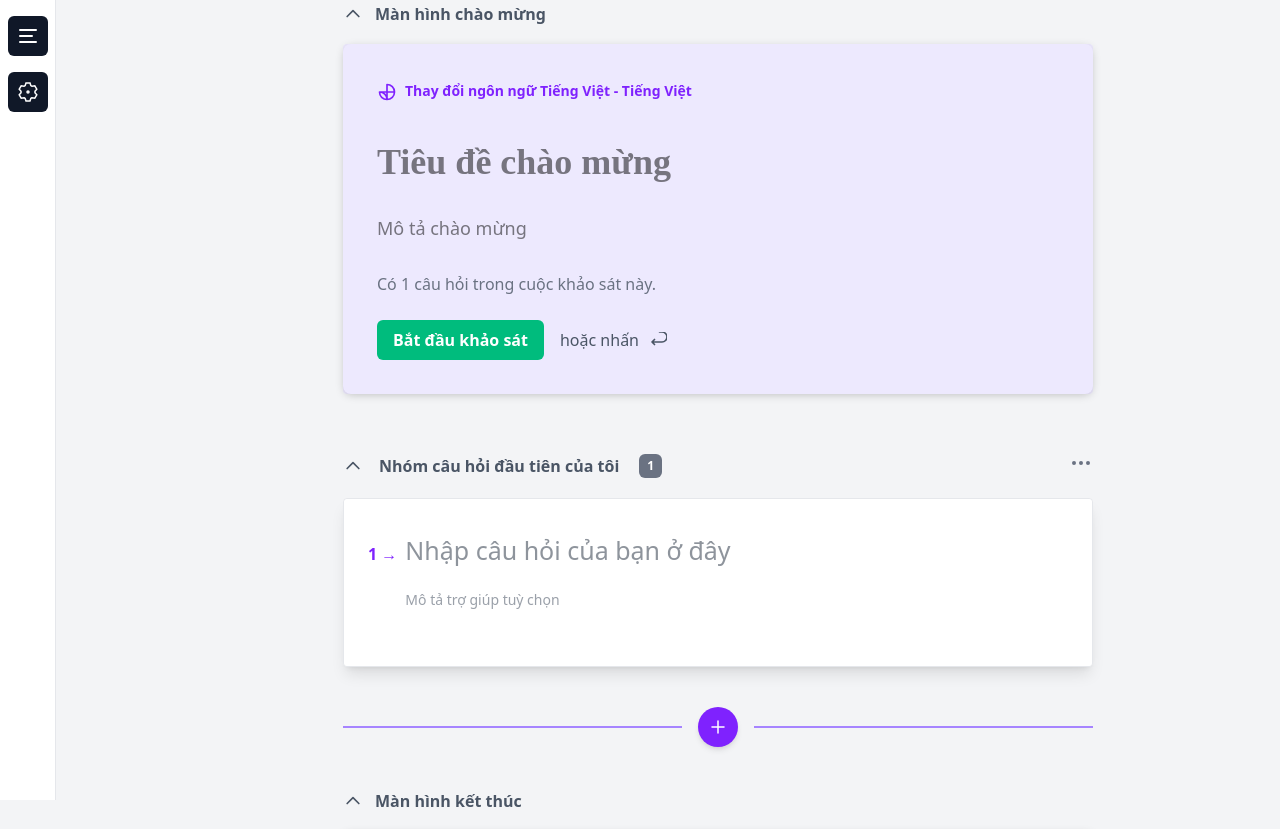
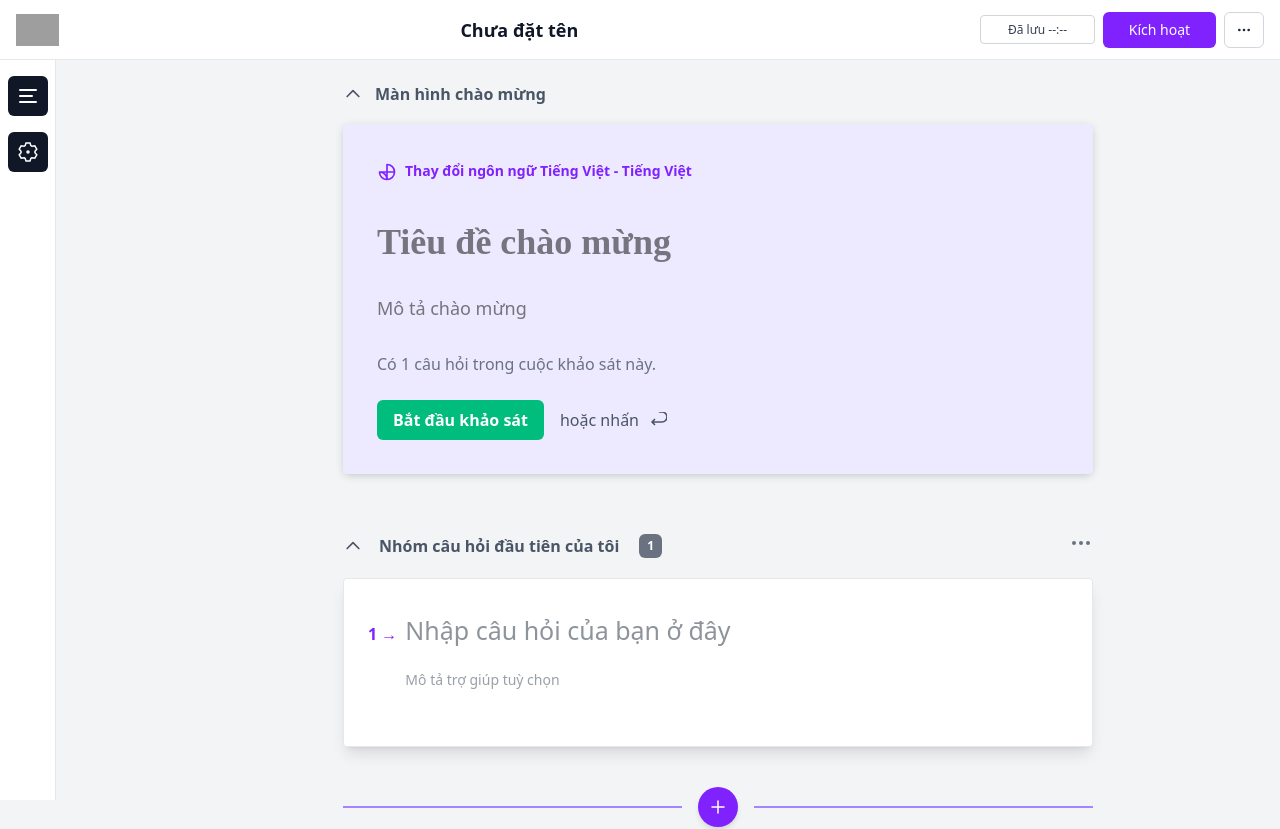
Before and after one commit to TrshCan/CDWeb_NhomH_DoAnWebEL, a React (Vite) app in the folder fe/: page / in a window 1280 px wide. Shown: the top 829 px of the page. Built offline with nearby package versions, Linux system fonts and the light colour scheme; grey boxes are pictures that could not be loaded; the HTML template or start-up script is replaced by a standard one.

Commit message:
Add headerbar

```diff
--- a/fe/src/App.jsx
+++ b/fe/src/App.jsx
@@ -12,6 +12,7 @@ import GeneralSettingsForm from "./components/GeneralSettingsForm";
 import PublishAccessForm from "./components/PublishAccessForm";
 
 import WelcomeSettingsPanel from "./components/WelcomeSettingsPanel";
+import HeaderBar from "./components/HeaderBar";
 
 import { Toaster, toast } from "react-hot-toast";
 
@@ -51,20 +52,45 @@ export default function App() {
     showXQuestions: true,
   });
 
+  // Log “Đã lưu lúc …” trên Header
+  const [savedAt, setSavedAt] = useState(null);
+  const handleGeneralChange = (v) => {
+    setGeneralSettings(v);
+    setSavedAt(new Date());
+  };
+  const handlePublishChange = (v) => {
+    setPublishSettings(v);
+    setSavedAt(new Date());
+  };
+
+  // Rộng khu giữa: 750 bình thường, 900 khi mở “Cài đặt”
   const centerWidth = openPanel === "settings" ? "900px" : "750px";
 
+  const [prevRightPanel, setPrevRightPanel] = useState(null);
+
   const handleOpenPanel = (panel) => {
+    // Nếu mở settings => lưu panel phải hiện tại và ẩn nó tạm thời
+    if (panel === "settings") {
+      if (rightPanel) setPrevRightPanel(rightPanel); // ✅ nhớ lại panel đang mở
+      setRightPanel(null); // ẩn tạm
+      setSettingsTab("general");
+    }
+
+    // Nếu rời khỏi settings => khôi phục panel phải trước đó
+    if (openPanel === "settings" && panel !== "settings") {
+      if (prevRightPanel) {
+        setRightPanel(prevRightPanel); // ✅ bật lại panel cũ (vd: welcome)
+        setPrevRightPanel(null);
+      }
+    }
+
     setOpenPanel(panel);
-    if (panel === "settings") setSettingsTab("general");
   };
 
   const handleSetSection = (sectionId) => {
     setActiveSection(sectionId);
-
     // Khi chọn Welcome -> mở panel phải
-    if (sectionId === "welcome") {
-      setRightPanel("welcome");
-    }
+    if (sectionId === "welcome") setRightPanel("welcome");
 
     requestAnimationFrame(() => {
       const el = document.getElementById(sectionId);
@@ -152,7 +178,7 @@ export default function App() {
     if (!openPanel) return null;
     return (
       <div
-        className="fixed inset-y-0 left-[55px] w-72 z-40"
+        className="fixed top-[60px] left-[55px] h-[calc(100vh-60px)] w-72 z-40"
         onClick={(e) => e.stopPropagation()}
       >
         <div className="h-full flex flex-col bg-white border-r border-gray-300">
@@ -204,19 +230,37 @@ export default function App() {
   return (
     <>
       <div
-        className="min-h-screen bg-gray-100 font-sans overflow-visible"
-        onClick={() => setActiveSection(null)}
+        className="min-h-screen bg-gray-100 font-sans overflow-visible pt-[60px]"
+        onClick={(e) => {
+          // ✅ chỉ reset nếu click TRỰC TIẾP vào wrapper (nền),
+          //    không phải click vào con (Sidebar, Header, buttons...)
+          if (e.target === e.currentTarget) {
+            setActiveSection(null);
+          }
+        }}
       >
+        {/* Header 60px (full width, cố định) */}
+        <HeaderBar
+          title={generalSettings?.title}
+          savedAt={savedAt}
+          onActivate={() => toast.success("Đã kích hoạt")}
+          // logoSrc="/logo.svg"
+        />
+
+        {/* Panel trái (1 lần) */}
         <SidebarRail active={openPanel} onOpen={handleOpenPanel} />
         {renderLeftPanel()}
 
-        {/* Panel phải: Cài đặt màn hình chào mừng (cố định, không đẩy layout) */}
+        {/* Panel phải: Welcome settings (1 lần) */}
         {rightPanel === "welcome" && (
-          <div className="fixed inset-y-0 right-0 w-[300px] z-40 bg-white border-l border-gray-300">
+          <div className="fixed top-[60px] right-0 h-[calc(100vh-60px)] w-[300px] z-40 bg-white border-l border-gray-300">
             <WelcomeSettingsPanel
               value={welcomeSettings}
               onChange={setWelcomeSettings}
-              onClose={() => setRightPanel(null)}
+              onClose={() => {
+                setRightPanel(null);
+                setActiveSection(null); // ⬅️ khi nhấn X thì tắt panel và bỏ chọn
+              }}
             />
           </div>
         )}
@@ -227,32 +271,32 @@ export default function App() {
             {/* Spacer trái: 55px (offset) + 18rem (w-72) = 343px */}
             <div className="shrink-0 w-[343px]" />
 
-            {/* Khối giữa: 750px "net", KHÔNG padding ngang, luôn giữa 2 spacer */}
+            {/* Khối giữa: 750/900 "net", KHÔNG padding ngang, luôn giữa 2 spacer */}
             <div className="flex-1 flex justify-center">
               <div
                 id="center-750"
                 className="relative isolate"
                 style={{ width: centerWidth, boxSizing: "content-box" }}
               >
-                {/* KHÔNG đặt px-4 ở div này để khỏi mất width net */}
+                {/* KHÔNG đặt px-4 ở đây để khỏi mất width net */}
                 <div className="flex flex-col space-y-6">
                   {openPanel === "settings" ? (
                     settingsTab === "general" ? (
                       <GeneralSettingsForm
                         value={generalSettings}
-                        onChange={setGeneralSettings}
+                        onChange={handleGeneralChange}
                       />
                     ) : settingsTab === "publish" ? (
                       <PublishAccessForm
                         value={publishSettings}
-                        onChange={setPublishSettings}
+                        onChange={handlePublishChange}
                       />
                     ) : null
                   ) : (
                     <>
                       <div
                         id="welcome"
-                        className="scroll-mt-24 relative z-10 overflow-visible"
+                        className="scroll-mt-[84px] relative z-10 overflow-visible mt-5"
                       >
                         <WelcomeSection
                           isActive={activeSection === "welcome"}
@@ -276,7 +320,7 @@ export default function App() {
 
                       <div
                         id="end"
-                        className="scroll-mt-24 relative z-10 overflow-visible"
+                        className="scroll-mt-[84px] relative z-10 overflow-visible mb-5"
                       >
                         <EndSection
                           isActive={activeSection === "end"}
--- /dev/null
+++ b/fe/src/components/HeaderBar.jsx
@@ -0,0 +1,80 @@
+import React from "react";
+
+export default function HeaderBar({
+  title = "",
+  savedAt = null,
+  onActivate,
+  onMore,
+  logoSrc = "/logo.svg",
+}) {
+  const fmt = (d) => {
+    if (!d) return "--:--";
+    const pad = (n) => String(n).padStart(2, "0");
+    const hh = pad(d.getHours());
+    const mm = pad(d.getMinutes());
+    return `${hh}:${mm}`;
+  };
+
+  return (
+    <header className="fixed top-0 inset-x-0 h-[60px] bg-white border-b border-gray-200 z-50">
+      <div className="h-full w-full flex items-center justify-between px-4">
+        {/* Left: LOGO */}
+        <div className="flex items-center gap-2 min-w-0">
+          {/* Nếu chưa có logo thật, tạm dùng placeholder box */}
+          {logoSrc ? (
+            <img src={logoSrc} alt="Logo" className="h-8 w-auto" />
+          ) : (
+            <div className="h-8 w-24 bg-gray-200 rounded-sm" />
+          )}
+        </div>
+
+        {/* Center: TÊN KHẢO SÁT */}
+        <div className="flex-1 flex items-center justify-center min-w-0 px-2">
+          <h1
+            className="text-base md:text-lg font-semibold text-gray-900 truncate"
+            title={title || "Chưa đặt tên"}
+          >
+            {title?.trim() ? title : "Chưa đặt tên"}
+          </h1>
+        </div>
+
+        {/* Right: Log saved + Kích hoạt + ... */}
+        <div className="flex items-center gap-2">
+          {/* 115 x 29 */}
+          <div className="w-[115px] h-[29px] inline-flex items-center justify-center rounded border border-gray-300 text-xs text-gray-700">
+            Đã lưu {fmt(savedAt)}
+          </div>
+
+          {/* 113 x 36 */}
+          <button
+            type="button"
+            className="w-[113px] h-9 inline-flex items-center justify-center rounded-md bg-violet-600 text-white text-sm font-medium hover:bg-violet-700 active:bg-violet-800 transition"
+            onClick={onActivate}
+          >
+            Kích hoạt
+          </button>
+
+          {/* 40 x 36 */}
+          <button
+            type="button"
+            aria-label="More"
+            className="w-10 h-9 inline-flex items-center justify-center rounded-md border border-gray-300 hover:bg-gray-50 active:bg-gray-100"
+            onClick={onMore}
+          >
+            <svg
+              width="16"
+              height="16"
+              viewBox="0 0 24 24"
+              fill="currentColor"
+              className="text-gray-800"
+            >
+              <circle cx="5" cy="12" r="2" />
+              <circle cx="12" cy="12" r="2" />
+              <circle cx="19" cy="12" r="2" />
+            </svg>
+          </button>
+        </div>
+      </div>
+    </header>
+  );
+}
--- a/fe/src/components/SidebarRail.jsx
+++ b/fe/src/components/SidebarRail.jsx
@@ -22,10 +22,8 @@ export default function SidebarRail({ active, onOpen }) {
   return (
     <div
       className={[
-        "fixed left-0 top-0 h-screen w-14 flex flex-col items-center justify-start pt-4 gap-4 bg-white border-r border-gray-200 z-40",
-        isPanelOpen
-          ? "bg-white border-r-0"
-          : "bg-white border-r border-gray-200",
+        "fixed left-0 top-[60px] h-[calc(100vh-60px)] w-14 flex flex-col items-center justify-start pt-4 gap-4 bg-white z-40",
+        isPanelOpen ? "border-r-0" : "border-r border-gray-200",
       ].join(" ")}
     >
       {/* Kết cấu */}
--- a/fe/src/components/WelcomeSection.jsx
+++ b/fe/src/components/WelcomeSection.jsx
@@ -47,7 +47,7 @@ export default function WelcomeSection({ isActive, onClick }) {
 
       {/* Nội dung */}
       <div className="relative">
-        <div className="absolute inset-0 rounded-lg shadow-[0_2px_10px_-2px_rgba(0,0,0,0.25)] pointer-events-none"></div>
+        <div className="absolute inset-0 rounded-sm shadow-[0_2px_10px_-2px_rgba(0,0,0,0.25)] pointer-events-none"></div>
 
         <div
           className={`transition-all duration-500 ease-in-out ${
```
